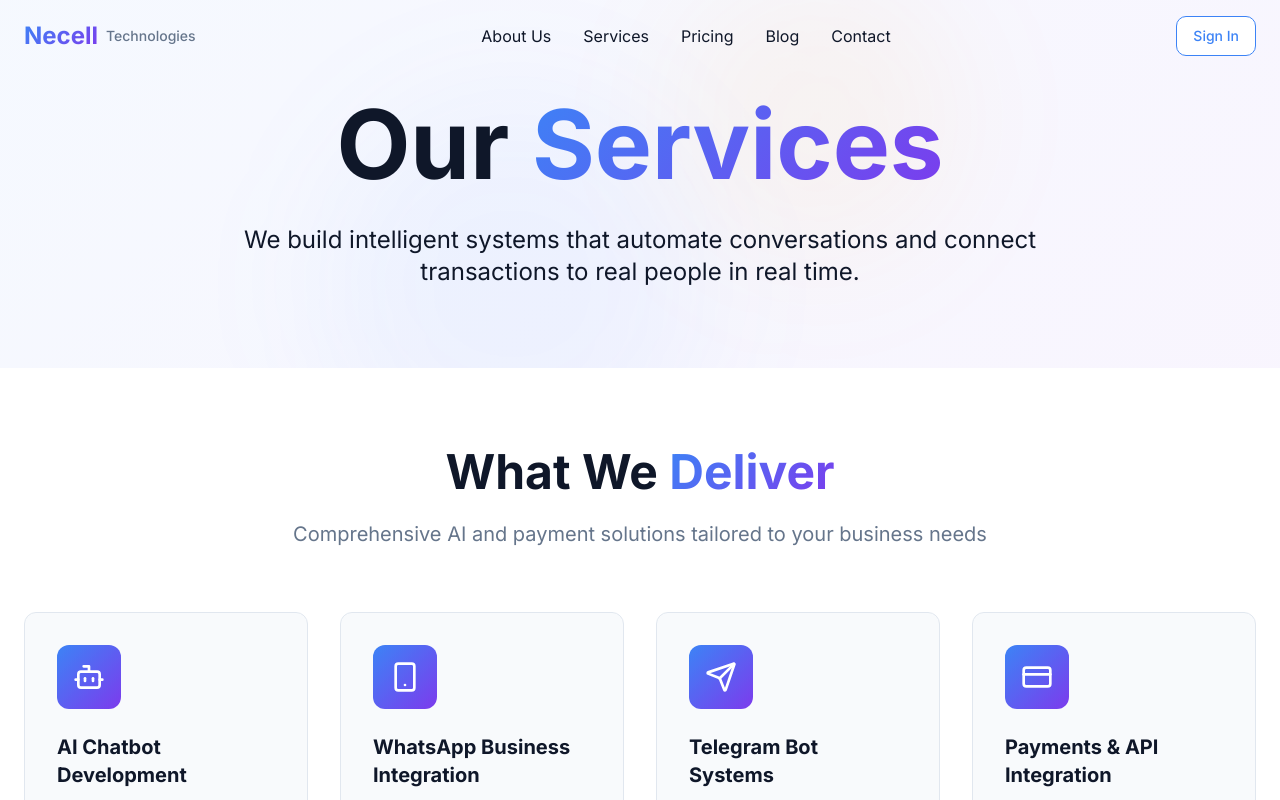
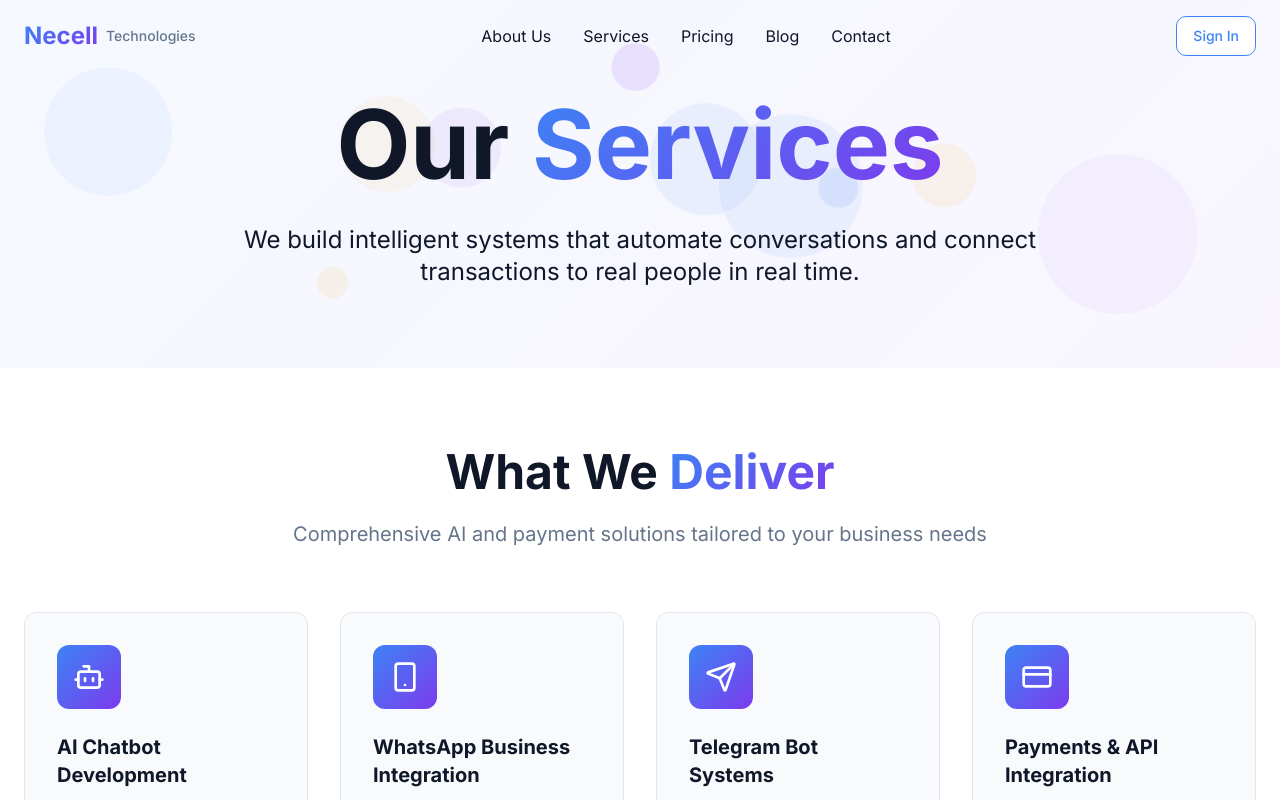
Before and after one commit to Jos77we/necell-nexus-flow, a React (Vite) app: page /services in a window 1280 px wide. Shown: the top 800 px of the page. Built offline with nearby package versions, Linux system fonts and the light colour scheme.

Commit message:
Fix background animation

```diff
--- a/src/components/Hero.tsx
+++ b/src/components/Hero.tsx
@@ -1,23 +1,31 @@
 import { Button } from '@/components/ui/button';
 import { ArrowRight } from 'lucide-react';
 import heroImage from '@/assets/hero-ai-chatbot.jpg';
-import floatingShapes from '@/assets/floating-shapes.jpg';
 
 const Hero = () => {
   return (
     <section className="relative min-h-screen flex items-center justify-center overflow-hidden necell-hero-bg">
-      {/* Background floating shapes */}
-      <div
-        className="absolute inset-0 opacity-20 floating-animation"
-        style={{
-          backgroundImage: `url(${floatingShapes})`,
-          backgroundSize: 'cover',
-          backgroundPosition: 'center',
-        }}
-      />
+      {/* Animated floating particles */}
+      <div className="absolute inset-0 overflow-hidden">
+        {/* Large circles */}
+        <div className="absolute top-20 left-10 w-32 h-32 bg-corporate-blue/10 rounded-full animate-float-slow" />
+        <div className="absolute top-40 right-20 w-40 h-40 bg-vibrant-purple/10 rounded-full animate-float-medium" style={{ animationDelay: '1s' }} />
+        <div className="absolute bottom-32 left-1/4 w-24 h-24 bg-energetic-amber/10 rounded-full animate-float-fast" style={{ animationDelay: '0.5s' }} />
+        <div className="absolute bottom-20 right-1/3 w-36 h-36 bg-corporate-blue/10 rounded-full animate-float-slow" style={{ animationDelay: '2s' }} />
+
+        {/* Medium circles */}
+        <div className="absolute top-1/3 left-1/3 w-20 h-20 bg-vibrant-purple/15 rounded-full animate-float-medium" style={{ animationDelay: '1.5s' }} />
+        <div className="absolute top-1/2 right-1/4 w-16 h-16 bg-energetic-amber/15 rounded-full animate-float-fast" style={{ animationDelay: '0.8s' }} />
+        <div className="absolute bottom-1/3 left-1/2 w-28 h-28 bg-corporate-blue/10 rounded-full animate-float-slow" style={{ animationDelay: '2.5s' }} />
+
+        {/* Small particles */}
+        <div className="absolute top-1/4 right-1/2 w-12 h-12 bg-vibrant-purple/20 rounded-full animate-float-fast" />
+        <div className="absolute top-3/4 left-1/4 w-8 h-8 bg-energetic-amber/20 rounded-full animate-float-medium" style={{ animationDelay: '1.2s' }} />
+        <div className="absolute top-1/2 right-1/3 w-10 h-10 bg-corporate-blue/20 rounded-full animate-float-slow" style={{ animationDelay: '0.3s' }} />
+      </div>
 
       {/* Gradient overlay */}
-      <div className="absolute inset-0 bg-gradient-to-br from-background/90 via-background/70 to-background/90" />
+      <div className="absolute inset-0 bg-gradient-to-br from-background/80 via-background/60 to-background/80" />
 
       <div className="container mx-auto px-6 py-20 relative z-10">
         <div className="grid lg:grid-cols-2 gap-12 items-center">
--- a/src/index.css
+++ b/src/index.css
@@ -158,6 +158,18 @@ All colors MUST be HSL.
     animation: float 6s ease-in-out infinite;
   }
 
+  .animate-float-slow {
+    animation: float-slow 8s ease-in-out infinite;
+  }
+
+  .animate-float-medium {
+    animation: float-medium 6s ease-in-out infinite;
+  }
+
+  .animate-float-fast {
+    animation: float-fast 4s ease-in-out infinite;
+  }
+
   .glow-on-hover {
     transition: var(--transition-smooth);
   }
@@ -185,10 +197,45 @@ All colors MUST be HSL.
 /* Keyframes */
 @keyframes float {
   0%, 100% {
-    transform: translateY(0px) rotate(0deg);
+    transform: translateY(0px);
+    opacity: 0.3;
   }
   50% {
-    transform: translateY(-20px) rotate(180deg);
+    transform: translateY(-20px);
+    opacity: 0.6;
+  }
+}
+
+@keyframes float-slow {
+  0%, 100% {
+    transform: translateY(0px) translateX(0px);
+    opacity: 0.4;
+  }
+  50% {
+    transform: translateY(-30px) translateX(10px);
+    opacity: 0.7;
+  }
+}
+
+@keyframes float-medium {
+  0%, 100% {
+    transform: translateY(0px) translateX(0px);
+    opacity: 0.35;
+  }
+  50% {
+    transform: translateY(-40px) translateX(-15px);
+    opacity: 0.65;
+  }
+}
+
+@keyframes float-fast {
+  0%, 100% {
+    transform: translateY(0px) translateX(0px);
+    opacity: 0.3;
+  }
+  50% {
+    transform: translateY(-50px) translateX(20px);
+    opacity: 0.6;
   }
 }
 
--- a/src/pages/Services.tsx
+++ b/src/pages/Services.tsx
@@ -116,11 +116,23 @@ const Services = () => {
 
       {/* Hero Section */}
       <section className="relative pt-24 pb-20 overflow-hidden necell-hero-bg">
-        {/* Animated background */}
-        <div className="absolute inset-0">
-          <div className="absolute top-1/4 left-1/4 w-96 h-96 bg-primary/5 rounded-full blur-3xl floating-animation" />
-          <div className="absolute bottom-1/4 right-1/4 w-72 h-72 bg-accent/5 rounded-full blur-3xl floating-animation" style={{ animationDelay: '2s' }} />
-          <div className="absolute top-1/2 left-1/2 transform -translate-x-1/2 -translate-y-1/2 w-[500px] h-[500px] bg-primary/3 rounded-full blur-3xl floating-animation" style={{ animationDelay: '4s' }} />
+        {/* Animated floating particles */}
+        <div className="absolute inset-0 overflow-hidden">
+          {/* Large circles */}
+          <div className="absolute top-20 left-10 w-32 h-32 bg-corporate-blue/10 rounded-full animate-float-slow" />
+          <div className="absolute top-40 right-20 w-40 h-40 bg-vibrant-purple/10 rounded-full animate-float-medium" style={{ animationDelay: '1s' }} />
+          <div className="absolute bottom-32 left-1/4 w-24 h-24 bg-energetic-amber/10 rounded-full animate-float-fast" style={{ animationDelay: '0.5s' }} />
+          <div className="absolute bottom-20 right-1/3 w-36 h-36 bg-corporate-blue/10 rounded-full animate-float-slow" style={{ animationDelay: '2s' }} />
+
+          {/* Medium circles */}
+          <div className="absolute top-1/3 left-1/3 w-20 h-20 bg-vibrant-purple/15 rounded-full animate-float-medium" style={{ animationDelay: '1.5s' }} />
+          <div className="absolute top-1/2 right-1/4 w-16 h-16 bg-energetic-amber/15 rounded-full animate-float-fast" style={{ animationDelay: '0.8s' }} />
+          <div className="absolute bottom-1/3 left-1/2 w-28 h-28 bg-corporate-blue/10 rounded-full animate-float-slow" style={{ animationDelay: '2.5s' }} />
+
+          {/* Small particles */}
+          <div className="absolute top-1/4 right-1/2 w-12 h-12 bg-vibrant-purple/20 rounded-full animate-float-fast" />
+          <div className="absolute top-3/4 left-1/4 w-8 h-8 bg-energetic-amber/20 rounded-full animate-float-medium" style={{ animationDelay: '1.2s' }} />
+          <div className="absolute top-1/2 right-1/3 w-10 h-10 bg-corporate-blue/20 rounded-full animate-float-slow" style={{ animationDelay: '0.3s' }} />
         </div>
 
         <div className="container mx-auto px-6 relative z-10">
```
